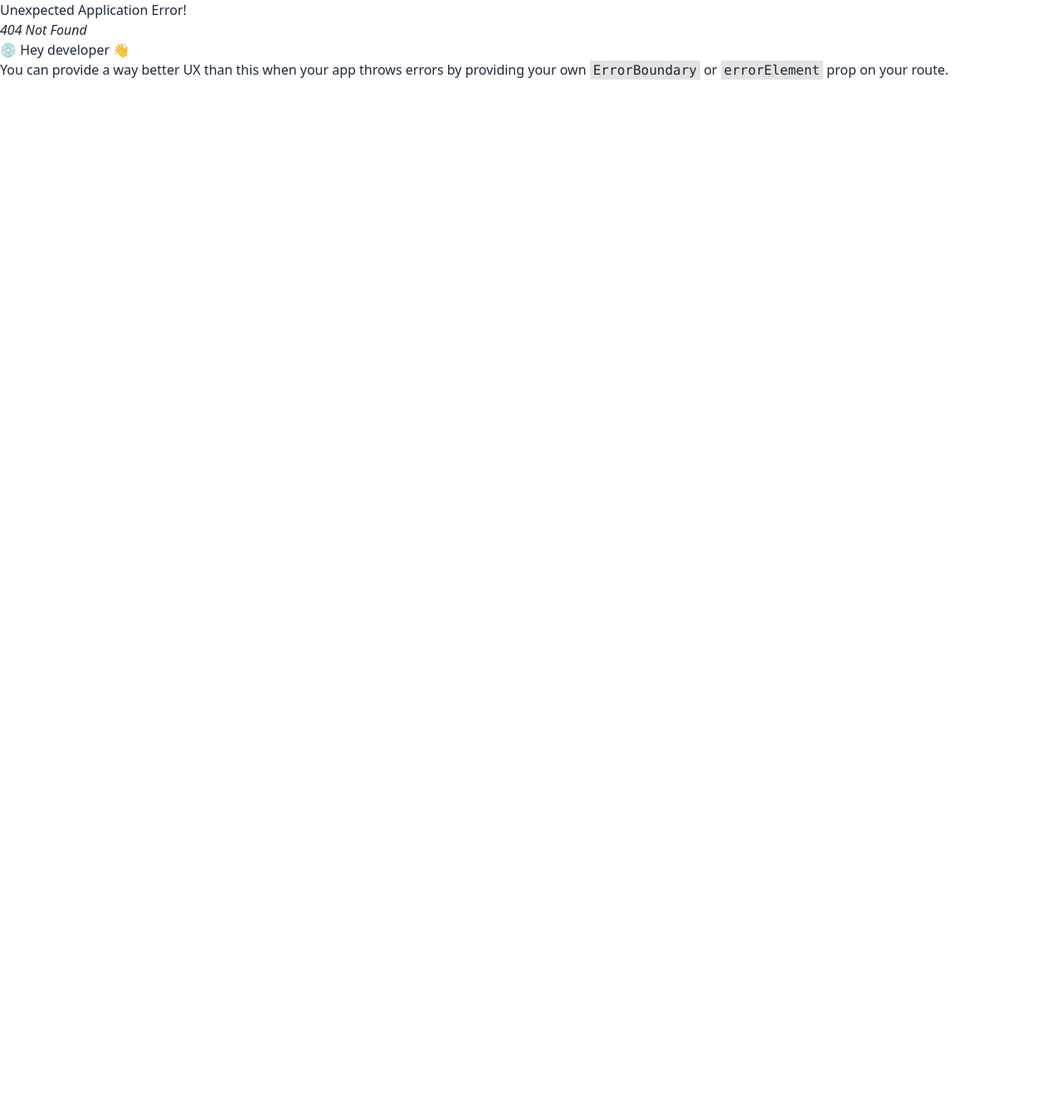
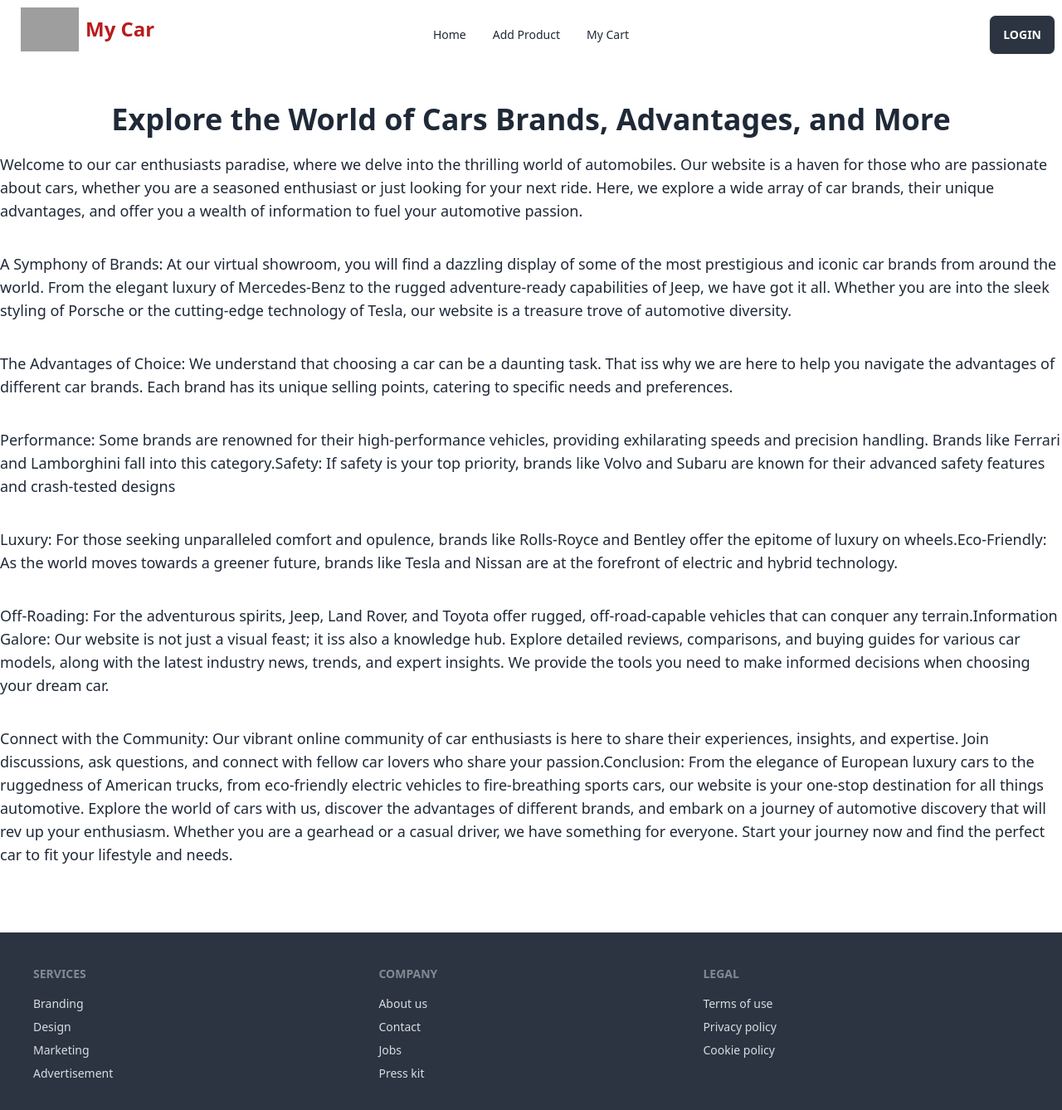
Before and after one commit to Raian010/Automative, a React (Vite) app: page /description in a window 1280 px wide. Before the commit this address had no page. Shown: the top 1338 px of the page at 83% size. Before the commit the page ends 800 px from the top, so only its background shows below. Built offline with nearby package versions, Linux system fonts and the light colour scheme; grey boxes are pictures that could not be loaded.

Commit message:
created banner and footer

```diff
--- a/src/App.jsx
+++ b/src/App.jsx
@@ -1,5 +1,7 @@
 import { Outlet } from "react-router-dom"
 import Navbar from "./Components/Navbar"
+import Footer from "./Components/Footer"
+// import Banner from "./Components/Banner"
 
 
 function App() {
@@ -8,7 +10,9 @@
   return (
     <div className="max-w-7xl mx-auto">
         <Navbar></Navbar>
+        {/* <Banner></Banner> */}
         <Outlet></Outlet>
+        <Footer></Footer>
     </div>
   )
 }
--- /dev/null
+++ b/src/Components/Banner.jsx
@@ -0,0 +1,26 @@
+import { Link } from "react-router-dom";
+
+const Banner = () => {
+  return (
+    <div
+      className="hero min-h-[87vh] mt-5"
+      style={{
+        backgroundImage:
+          "url(https://i.postimg.cc/sgKNWqvW/360-F-308445331-ZZinys-Rse5x-OZac-NTno-Qq-G24-TAy7ft-Z5.jpg)",
+      }}
+    >
+      <div className="hero-overlay bg-opacity-20"></div>
+      <div className="hero-content text-center text-white">
+        <div className="max-w-md">
+          <h1 className="mb-5 text-5xl font-bold">This is Our Cars Kingdom</h1>
+          <p className="mb-5">
+            Over 1 million+ buyers from all over the world and growing.If you are a car lover and like vintage to modern cars you can just explore our page.We are here with vintage to modern cars.
+          </p>
+          <Link to="/description"><button className="btn btn-primary">Learn More</button></Link>
+        </div>
+      </div>
+    </div>
+  );
+};
+
+export default Banner;
--- /dev/null
+++ b/src/Components/Description/Description.jsx
@@ -0,0 +1,35 @@
+
+const Description = () => {
+    return (
+        <div className="mt-10">
+            <h2 className="text-center mb-5 text-4xl font-bold">Explore the World of Cars Brands, Advantages, and More</h2>
+            <p className="text-lg space-y-2 font-medium">
+                 <p>
+                 Welcome to our car enthusiasts paradise, where we delve into the thrilling world of automobiles. Our website is a haven for those who are passionate about cars, whether you are a seasoned enthusiast or just looking for your next ride. Here, we explore a wide array of car brands, their unique advantages, and offer you a wealth of information to fuel your automotive passion.
+                 </p>
+                 <br />
+                 <p>
+                 A Symphony of Brands: At our virtual showroom, you will find a dazzling display of some of the most prestigious and iconic car brands from around the world. From the elegant luxury of Mercedes-Benz to the rugged adventure-ready capabilities of Jeep, we have got it all. Whether you are into the sleek styling of Porsche or the cutting-edge technology of Tesla, our website is a treasure trove of automotive diversity.
+                 </p>
+                 <br />
+                 <p>
+                 The Advantages of Choice: We understand that choosing a car can be a daunting task. That iss why we are here to help you navigate the advantages of different car brands. Each brand has its unique selling points, catering to specific needs and preferences.
+                 </p>
+                 <br />
+                 <p>Performance: Some brands are renowned for their high-performance vehicles, providing exhilarating speeds and precision handling. Brands like Ferrari and Lamborghini fall into this category.Safety: If safety is your top priority, brands like Volvo and Subaru are known for their advanced safety features and crash-tested designs</p>
+                 <br />
+                <p>
+                Luxury: For those seeking unparalleled comfort and opulence, brands like Rolls-Royce and Bentley offer the epitome of luxury on wheels.Eco-Friendly: As the world moves towards a greener future, brands like Tesla and Nissan are at the forefront of electric and hybrid technology.
+                </p>
+                 <br />
+                  <p>
+                   Off-Roading: For the adventurous spirits, Jeep, Land Rover, and Toyota offer rugged, off-road-capable vehicles that can conquer any terrain.Information Galore: Our website is not just a visual feast; it iss also a knowledge hub. Explore detailed reviews, comparisons, and buying guides for various car models, along with the latest industry news, trends, and expert insights. We provide the tools you need to make informed decisions when choosing your dream car.
+                  </p>
+                  <br />
+                  <p>
+                  Connect with the Community: Our vibrant online community of car enthusiasts is here to share their experiences, insights, and expertise. Join discussions, ask questions, and connect with fellow car lovers who share your passion.Conclusion: From the elegance of European luxury cars to the ruggedness of American trucks, from eco-friendly electric vehicles to fire-breathing sports cars, our website is your one-stop destination for all things automotive. Explore the world of cars with us, discover the advantages of different brands, and embark on a journey of automotive discovery that will rev up your enthusiasm. Whether you are a gearhead or a casual driver, we have something for everyone. Start your journey now and find the perfect car to fit your lifestyle and needs.</p></p>
+        </div>
+    );
+};
+
+export default Description;
--- /dev/null
+++ b/src/Components/Footer.jsx
@@ -0,0 +1,30 @@
+
+
+const Footer = () => {
+    return (
+        <footer className="footer mt-20 p-10 bg-neutral text-neutral-content">
+  <nav>
+    <header className="footer-title">Services</header>
+    <a className="link link-hover">Branding</a>
+    <a className="link link-hover">Design</a>
+    <a className="link link-hover">Marketing</a>
+    <a className="link link-hover">Advertisement</a>
+  </nav>
+  <nav>
+    <header className="footer-title">Company</header>
+    <a className="link link-hover">About us</a>
+    <a className="link link-hover">Contact</a>
+    <a className="link link-hover">Jobs</a>
+    <a className="link link-hover">Press kit</a>
+  </nav>
+  <nav>
+    <header className="footer-title">Legal</header>
+    <a className="link link-hover">Terms of use</a>
+    <a className="link link-hover">Privacy policy</a>
+    <a className="link link-hover">Cookie policy</a>
+  </nav>
+</footer>
+    );
+};
+
+export default Footer;
--- /dev/null
+++ b/src/Components/Home.jsx
@@ -0,0 +1,12 @@
+import Banner from "./Banner";
+
+
+const Home = () => {
+    return (
+        <div>
+            <Banner></Banner>
+        </div>
+    );
+};
+
+export default Home;
--- a/src/Components/Navbar.jsx
+++ b/src/Components/Navbar.jsx
@@ -51,7 +51,7 @@
         <ul className="menu menu-horizontal px-1">{links}</ul>
       </div>
       <div className="navbar-end">
-        <a className="btn bg-gray-500 text-white hover:bg-blue-700">Login</a>
+        <a className="btn bg-neutral text-white hover:bg-blue-700">Login</a>
       </div>
     </div>
   );
```
Also changed, not shown: src/main.jsx (+12 -0 lines).
